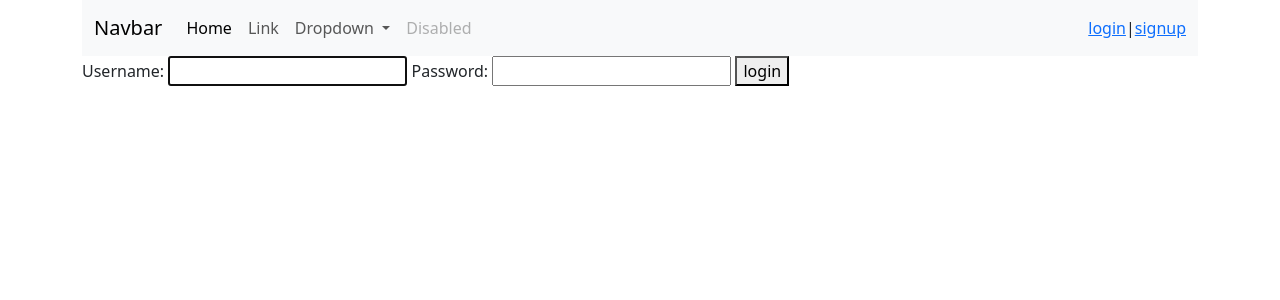
After one commit to Habib-SJ/ToDoList_Django, a Django app: page /accounts/login/ in a window 1280 px wide. The commit adds this page. Shown: the top 300 px of the page. Run offline with Django 4.2, Linux system fonts and the light colour scheme.

Commit message:
create accounts app , etc...

```diff
--- /dev/null
+++ b/accounts/templates/accounts/login.html
@@ -0,0 +1,14 @@
+{% extends "base.html" %}
+
+{% block title %}ورود|login{% endblock title %}
+{% block content %}
+    <form method="post">
+    {% csrf_token %}
+        {{ form }}
+        <button type="submit"> login </button>
+
+    </form>
+
+
+
+{% endblock content %}
--- a/accounts/urls.py
+++ b/accounts/urls.py
@@ -1,10 +1,10 @@
 from django.urls import path
-#from .views import home
+from .views import Signup, Login, Logout
 
 
-appname = 'accounts'
+app_name = 'accounts'
 urlpatterns = [
-    path('singup', home),
-    path('login', ),
-    path('logout', )
+    path('singup/', Signup, name='signup'),
+    path('login/', Login, name='login'),
+    path('logout/', Logout, name='logout'),
 ]
--- a/accounts/views.py
+++ b/accounts/views.py
@@ -1,3 +1,32 @@
-from django.shortcuts import render
+from django.shortcuts import render, redirect
+from django.contrib.auth.forms import UserCreationForm,AuthenticationForm
+from django.contrib.auth import login, logout
 
 # Create your views here.
+
+def Signup(request):
+    if request.method == 'POST':
+        form = UserCreationForm(request.POST)
+        if form.is_valid():
+            user = form.save()
+            login(request, user)
+            return redirect('/')
+    form = UserCreationForm()
+    return render(request, 'accounts/signup.html', {'form': form})
+
+
+def Login(request):
+    if request.method == 'POST':
+        form = AuthenticationForm(data=request.POST)
+        if form.is_valid():
+            user = form.get_user()
+            login(request, user)
+            return redirect('/')
+    form = AuthenticationForm()
+    return render(request, 'accounts/login.html', {'form': form})
+
+
+def Logout(request):
+    if request.method == 'POST':
+        logout(request)
+        return redirect('/')
--- /dev/null
+++ b/requirements.txt
@@ -0,0 +1,4 @@
+asgiref==3.6.0
+Django==4.2.1
+sqlparse==0.4.4
+tzdata==2023.3
--- a/to_do/templates/base.html
+++ b/to_do/templates/base.html
@@ -39,12 +39,20 @@
         <li class="nav-item">
           <a class="nav-link disabled">Disabled</a>
         </li>
-      </ul>
+      </ul><!---
       <form class="d-flex" role="search">
         <input class="form-control me-2" type="search" placeholder="Search" aria-label="Search">
         <button class="btn btn-outline-success" type="submit">Search</button>
+      </form>--->
+    </div>
+      {% if user.is_authenticated %}
+      <form action='{% url "accounts:logout" %}' method="POST">
+      {% csrf_token %}
+                <button> Logout </button>
       </form>
-    </div>
+      {% else %}
+      <a href='{% url "accounts:login" %}'> login </a> | <a href='{% url "accounts:signup" %}'> signup </a>
+      {% endif %}
   </div>
 </nav>
 
```
Also changed, not shown: accounts/templates/accounts/signup.html (added, +14 -0 lines).
